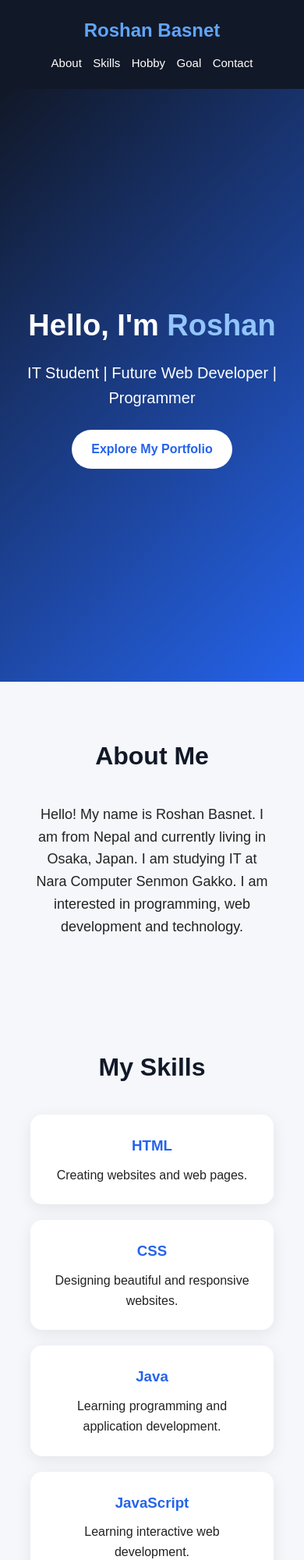
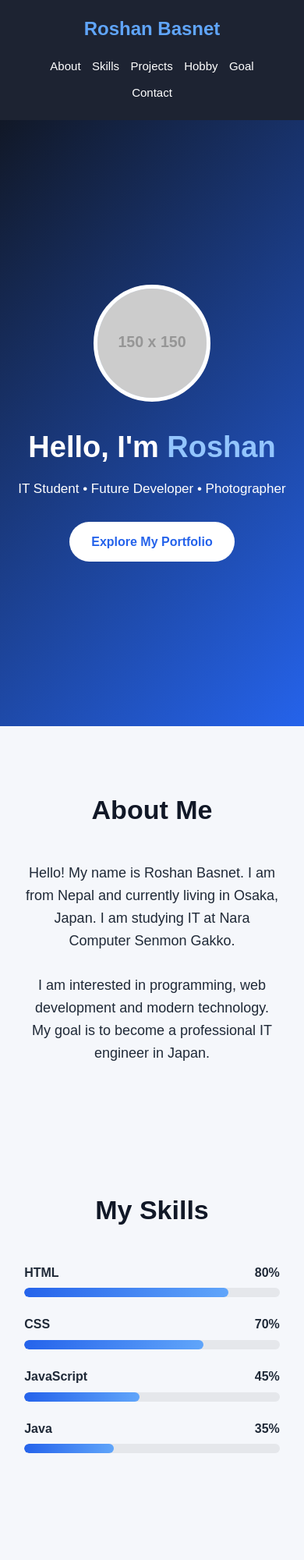
Before and after one commit to c25il106roshan/roshanbasnet.github, a plain HTML site: page index.html in a window 390 px wide. Shown: the top 2000 px of the page at 78% size. Drawn offline with Linux system fonts and the light colour scheme; placeholder pictures from the web are drawn by us.

Commit message:
Update index.html

```diff
--- a/index.html
+++ b/index.html
@@ -4,7 +4,7 @@
 <meta charset="UTF-8">
 <meta name="viewport" content="width=device-width, initial-scale=1.0">
 
-<title>Roshan Basnet | IT Student Portfolio</title>
+<title>Roshan Basnet | IT Portfolio</title>
 
 <style>
 * {
@@ -17,51 +17,69 @@ scroll-behavior: smooth;
 body {
 font-family: Arial, sans-serif;
 background: #f5f7fb;
-color: #222;
+color: #1f2937;
 line-height: 1.6;
 }
 
+/* NAVIGATION */
 header {
-background: #111827;
-color: white;
-padding: 20px 8%;
+position: sticky;
+top: 0;
+z-index: 1000;
+background: rgba(17, 24, 39, 0.95);
+padding: 18px 7%;
 display: flex;
 justify-content: space-between;
 align-items: center;
-position: sticky;
-top: 0;
-z-index: 100;
 }
 
-header h2 {
+.logo {
 color: #60a5fa;
+font-size: 24px;
+font-weight: bold;
 }
 
 nav a {
 color: white;
 text-decoration: none;
-margin-left: 20px;
+margin-left: 22px;
 font-size: 15px;
+transition: 0.3s;
 }
 
 nav a:hover {
 color: #60a5fa;
 }
 
+/* HERO */
 .hero {
-min-height: 90vh;
+min-height: 92vh;
 display: flex;
+justify-content: center;
 align-items: center;
-justify-content: center;
 text-align: center;
 padding: 40px 20px;
+color: white;
 background: linear-gradient(135deg, #111827, #2563eb);
-color: white;
+}
+
+.hero-content {
+animation: fadeUp 1.2s ease;
+}
+
+.profile-photo {
+width: 150px;
+height: 150px;
+border-radius: 50%;
+object-fit: cover;
+border: 5px solid white;
+margin-bottom: 20px;
+background: #dbeafe;
 }
 
 .hero h1 {
 font-size: 52px;
-margin-bottom: 15px;
+margin-bottom: 10px;
 }
 
 .hero h1 span {
@@ -70,61 +88,111 @@ color: #93c5fd;
 
 .hero p {
 font-size: 20px;
-margin-bottom: 25px;
+margin-bottom: 28px;
 }
 
 .button {
 display: inline-block;
-padding: 12px 25px;
+padding: 13px 28px;
 background: white;
 color: #2563eb;
+border-radius: 30px;
 text-decoration: none;
-border-radius: 30px;
 font-weight: bold;
+transition: 0.3s;
 }
 
+.button:hover {
+transform: scale(1.05);
+}
+
+/* SECTIONS */
 section {
-padding: 70px 10%;
+padding: 80px 8%;
 }
 
 section h2 {
 text-align: center;
-margin-bottom: 35px;
-font-size: 32px;
+font-size: 34px;
+margin-bottom: 40px;
 color: #111827;
 }
 
 .about {
-max-width: 800px;
+max-width: 850px;
 margin: auto;
 text-align: center;
 font-size: 18px;
 }
 
+/* SKILLS */
+.skills {
+max-width: 850px;
+margin: auto;
+}
+
+.skill {
+margin-bottom: 22px;
+}
+
+.skill-title {
+display: flex;
+justify-content: space-between;
+margin-bottom: 7px;
+font-weight: bold;
+}
+
+.bar {
+width: 100%;
+height: 12px;
+background: #e5e7eb;
+border-radius: 20px;
+overflow: hidden;
+}
+
+.progress {
+height: 100%;
+border-radius: 20px;
+background: linear-gradient(90deg, #2563eb, #60a5fa);
+animation: grow 1.5s ease;
+}
+
+.html { width: 80%; }
+.css { width: 70%; }
+.javascript { width: 45%; }
+.java { width: 35%; }
+
+/* CARDS */
 .cards {
 display: grid;
 grid-template-columns: repeat(auto-fit, minmax(220px, 1fr));
-gap: 20px;
+gap: 25px;
 }
 
 .card {
 background: white;
-padding: 25px;
-border-radius: 15px;
+padding: 30px;
+border-radius: 18px;
 text-align: center;
-box-shadow: 0 5px 20px rgba(0,0,0,0.08);
+box-shadow: 0 8px 25px rgba(0,0,0,0.08);
 transition: 0.3s;
 }
 
 .card:hover {
-transform: translateY(-8px);
+transform: translateY(-10px);
 }
 
 .card h3 {
-margin-bottom: 10px;
 color: #2563eb;
+margin-bottom: 12px;
 }
 
+.project-icon {
+font-size: 45px;
+margin-bottom: 15px;
+}
+
+/* GOAL */
 .goal {
 background: #111827;
 color: white;
@@ -135,29 +203,86 @@ text-align: center;
 color: white;
 }
 
+.goal p {
+max-width: 800px;
+margin: auto;
+font-size: 18px;
+}
+
+/* CONTACT */
 .contact {
 text-align: center;
 }
 
+.social-buttons {
+margin-top: 25px;
+}
+
+.social-buttons a {
+display: inline-block;
+margin: 8px;
+padding: 12px 22px;
+border-radius: 25px;
+background: #111827;
+color: white;
+text-decoration: none;
+transition: 0.3s;
+}
+
+.social-buttons a:hover {
+background: #2563eb;
+transform: translateY(-3px);
+}
+
+/* FOOTER */
 footer {
 background: #111827;
 color: white;
 text-align: center;
-padding: 20px;
+padding: 25px;
 }
 
+/* ANIMATIONS */
+@keyframes fadeUp {
+from {
+opacity: 0;
+transform: translateY(30px);
+}
+to {
+opacity: 1;
+transform: translateY(0);
+}
+}
+
+@keyframes grow {
+from {
+width: 0;
+}
+}
+
+/* MOBILE */
 @media (max-width: 700px) {
+
 header {
 flex-direction: column;
-gap: 10px;
+gap: 12px;
+}
+
+nav {
+text-align: center;
 }
 
 nav a {
 margin: 5px;
+display: inline-block;
 }
 
 .hero h1 {
 font-size: 38px;
+}
+
+.hero p {
+font-size: 17px;
 }
 }
 </style>
@@ -165,120 +290,282 @@ font-size: 38px;
 
 <body>
 
+<!-- NAVIGATION -->
 <header>
-<h2>Roshan Basnet</h2>
+<div class="logo">Roshan Basnet</div>
 
 <nav>
 <a href="#about">About</a>
 <a href="#skills">Skills</a>
+<a href="#projects">Projects</a>
 <a href="#hobby">Hobby</a>
 <a href="#goal">Goal</a>
 <a href="#contact">Contact</a>
 </nav>
 </header>
 
+
+<!-- HERO -->
 <section class="hero">
-<div>
+
+<div class="hero-content">
+
+<!-- Photo पछि यहाँ राख्न सकिन्छ -->
+<img
+class="profile-photo"
+src="https://via.placeholder.com/150"
+alt="Roshan Basnet">
+
 <h1>Hello, I'm <span>Roshan</span></h1>
-<p>IT Student | Future Web Developer | Programmer</p>
-<a class="button" href="#about">Explore My Portfolio</a>
+
+<p>
+IT Student • Future Developer • Photographer
+</p>
+
+<a class="button" href="#about">
+Explore My Portfolio
+</a>
+
 </div>
+
 </section>
 
+
+<!-- ABOUT -->
 <section id="about">
+
 <h2>About Me</h2>
 
 <div class="about">
+
 <p>
-Hello! My name is Roshan Basnet. I am from Nepal and currently
-living in Osaka, Japan. I am studying IT at Nara Computer
-Senmon Gakko. I am interested in programming, web development
-and technology.
+Hello! My name is Roshan Basnet. I am from Nepal and
+currently living in Osaka, Japan. I am studying IT at
+Nara Computer Senmon Gakko.
 </p>
+
+<br>
+
+<p>
+I am interested in programming, web development and
+modern technology. My goal is to become a professional
+IT engineer in Japan.
+</p>
+
 </div>
+
 </section>
 
+
+<!-- SKILLS -->
 <section id="skills">
+
 <h2>My Skills</h2>
+
+<div class="skills">
+
+<div class="skill">
+<div class="skill-title">
+<span>HTML</span>
+<span>80%</span>
+</div>
+
+<div class="bar">
+<div class="progress html"></div>
+</div>
+</div>
+
+
+<div class="skill">
+<div class="skill-title">
+<span>CSS</span>
+<span>70%</span>
+</div>
+
+<div class="bar">
+<div class="progress css"></div>
+</div>
+</div>
+
+
+<div class="skill">
+<div class="skill-title">
+<span>JavaScript</span>
+<span>45%</span>
+</div>
+
+<div class="bar">
+<div class="progress javascript"></div>
+</div>
+</div>
+
+
+<div class="skill">
+<div class="skill-title">
+<span>Java</span>
+<span>35%</span>
+</div>
+
+<div class="bar">
+<div class="progress java"></div>
+</div>
+</div>
+
+</div>
+
+</section>
+
+
+<!-- PROJECTS -->
+<section id="projects">
+
+<h2>My Projects</h2>
 
 <div class="cards">
 
 <div class="card">
-<h3>HTML</h3>
-<p>Creating websites and web pages.</p>
+
+<div class="project-icon">🌐</div>
+
+<h3>Personal Website</h3>
+
+<p>
+A responsive personal portfolio website created
+using HTML and CSS.
+</p>
+
 </div>
 
+
 <div class="card">
-<h3>CSS</h3>
-<p>Designing beautiful and responsive websites.</p>
+
+<div class="project-icon">💻</div>
+
+<h3>Java Learning</h3>
+
+<p>
+Learning Java programming from the basics and
+building small programs.
+</p>
+
 </div>
 
-<div class="card">
-<h3>Java</h3>
-<p>Learning programming and application development.</p>
-</div>
 
 <div class="card">
-<h3>JavaScript</h3>
-<p>Learning interactive web development.</p>
+
+<div class="project-icon">📚</div>
+
+<h3>IT Student Project</h3>
+
+<p>
+Exploring programming, algorithms and web
+development through school projects.
+</p>
+
 </div>
 
 </div>
+
 </section>
 
+
+<!-- HOBBY -->
 <section id="hobby">
-<h2>My Hobby & Special Skill</h2>
+
+<h2>My Hobby & Special Skills</h2>
 
 <div class="cards">
 
 <div class="card">
-<h3>📷 Photography</h3>
+
+<div class="project-icon">📷</div>
+
+<h3>Photography</h3>
+
 <p>
-I enjoy taking photos and capturing beautiful moments.
+I enjoy taking photos and capturing beautiful
+moments.
 </p>
+
 </div>
 
+
 <div class="card">
-<h3>🚲 Cycling</h3>
+
+<div class="project-icon">🚲</div>
+
+<h3>Cycling</h3>
+
 <p>
-On holidays, I like travelling by bicycle and enjoying nature.
+I like travelling by bicycle and enjoying
+beautiful nature.
 </p>
+
 </div>
 
+
 <div class="card">
-<h3>🎬 Video Editing</h3>
+
+<div class="project-icon">🎬</div>
+
+<h3>Video Editing</h3>
+
 <p>
-I am interested in making and editing videos.
+I am interested in creating and editing videos.
 </p>
+
 </div>
 
 </div>
+
 </section>
 
+
+<!-- GOAL -->
 <section id="goal" class="goal">
+
 <h2>My Future Goal</h2>
 
 <p>
 My goal is to become a professional IT engineer.
-I want to improve my programming skills and work for
-a good IT company in Japan after graduation.
+I want to improve my programming skills and work
+for a good IT company in Japan after graduation
+in 2028.
 </p>
+
 </section>
 
+
+<!-- CONTACT -->
 <section id="contact" class="contact">
+
 <h2>Contact Me</h2>
 
 <p>
 Thank you for visiting my portfolio website!
 </p>
 
-<p>
-📍 Osaka, Japan
-</p>
+<div class="social-buttons">
+
+<!-- आफ्नो वास्तविक links पछि राख्ने -->
+<a href="#" target="_blank">GitHub</a>
+
+<a href="#" target="_blank">Instagram</a>
+
+<a href="#" target="_blank">LinkedIn</a>
+
+</div>
+
 </section>
 
+
+<!-- FOOTER -->
 <footer>
-<p>© 2026 Roshan Basnet. All Rights Reserved.</p>
+
+<p>
+© 2026 Roshan Basnet | IT Student Portfolio
+</p>
+
 </footer>
 
 </body>
```
